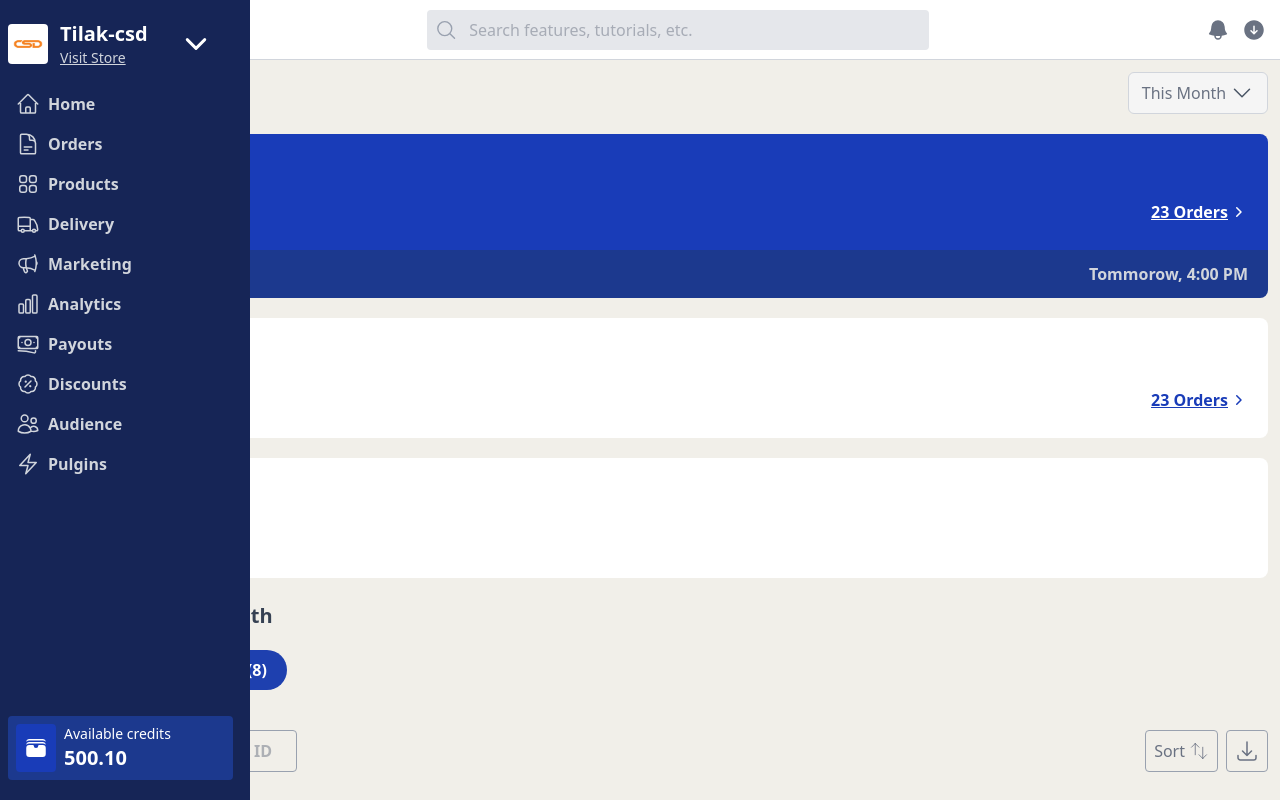
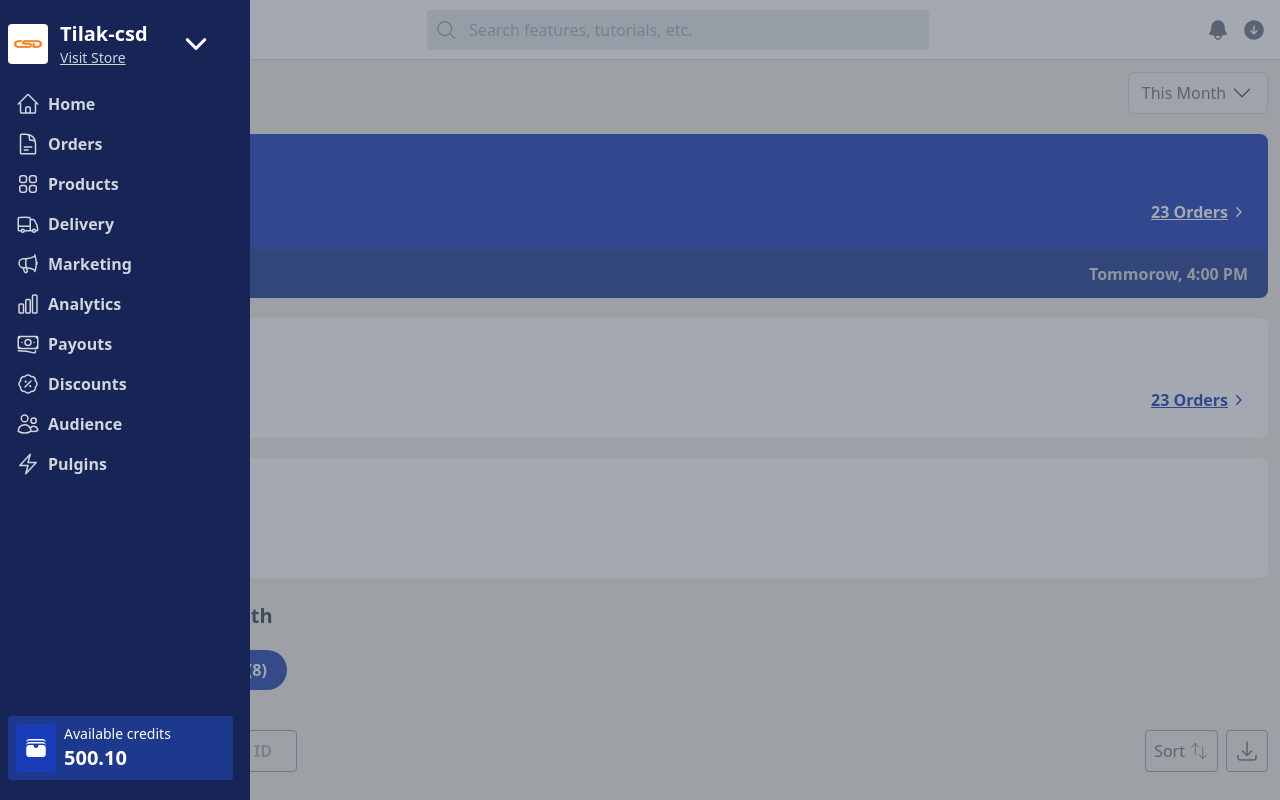
Before and after one commit to Tilak-csd/Dashboard-Clone, a React (Vite) app: page / in a window 1280 px wide. Both pictures are taken after a click on the button 24 px from the left and 29 px from the top of the page. Shown: the top 800 px of the page. Built offline with nearby package versions, Linux system fonts and the light colour scheme.

Commit message:
function able side bar

```diff
--- a/src/components/Layout.jsx
+++ b/src/components/Layout.jsx
@@ -1,3 +1,4 @@
+// Layout.jsx
 import React from 'react'
 import Navbar from './Navbar'
 import MainContent from './MainContent'
@@ -8,7 +9,16 @@ import { SidebarAtom } from '../store/atoms/main'
 export default function Layout() {
   const [open, setOpen] = useRecoilState(SidebarAtom)
   return (
-    <div className={`w-full ${open ? "bg-gray-600" : ""}`}>
+    <div className="relative w-full min-h-screen">
+      {/* Overlay */}
+      {open && (
+        <div
+          className="fixed inset-0 z-40 bg-gray-600 opacity-50"
+          onClick={() => setOpen(false)} // Optional: close sidebar when clicking overlay
+        >
+          <div></div>
+        </div>
+      )}
       <Navbar />
       <MainContent />
     </div>
--- a/src/components/MainContent.jsx
+++ b/src/components/MainContent.jsx
@@ -9,7 +9,7 @@ import Transactions from './Transactions'
 
 export default function MainContent() {
   return (
-    <div className='h-auto overflow-y-scroll scroll-hide p-3 bg-[#f1efe9] '>
+    <div className='h-screen overflow-y-scroll scroll-hide p-3 bg-[#f1efe9] '>
       {/* top line of the main content side */}
       <div className='flex justify-between items-center'>
         <h1 className='text-xl font-semibold text-gray-700'>Overview</h1>
--- a/src/components/sidebar/Sidebar.jsx
+++ b/src/components/sidebar/Sidebar.jsx
@@ -7,7 +7,7 @@ export default function SideBar() {
   const open = useRecoilValue(SidebarAtom)
 
   return (
-    <div className={`w-[250px] z-2 absolute left-0 top-0 items-center p-2 flex-col bg-blue-950 h-screen gap-1
+    <div className={`w-[250px] z-50 absolute left-0 top-0 items-center p-2 flex-col bg-blue-950 h-screen gap-1
     transform transition-all duration-300 ease-in-out
     ${open ? "translate-x-0 opacity-100" : "-translate-x-full opacity-0"}`}>
       <div className='flex gap-1 mt-3 justify-start items-center'>
```
Also changed, not shown: src/components/Transaction.jsx (added).
